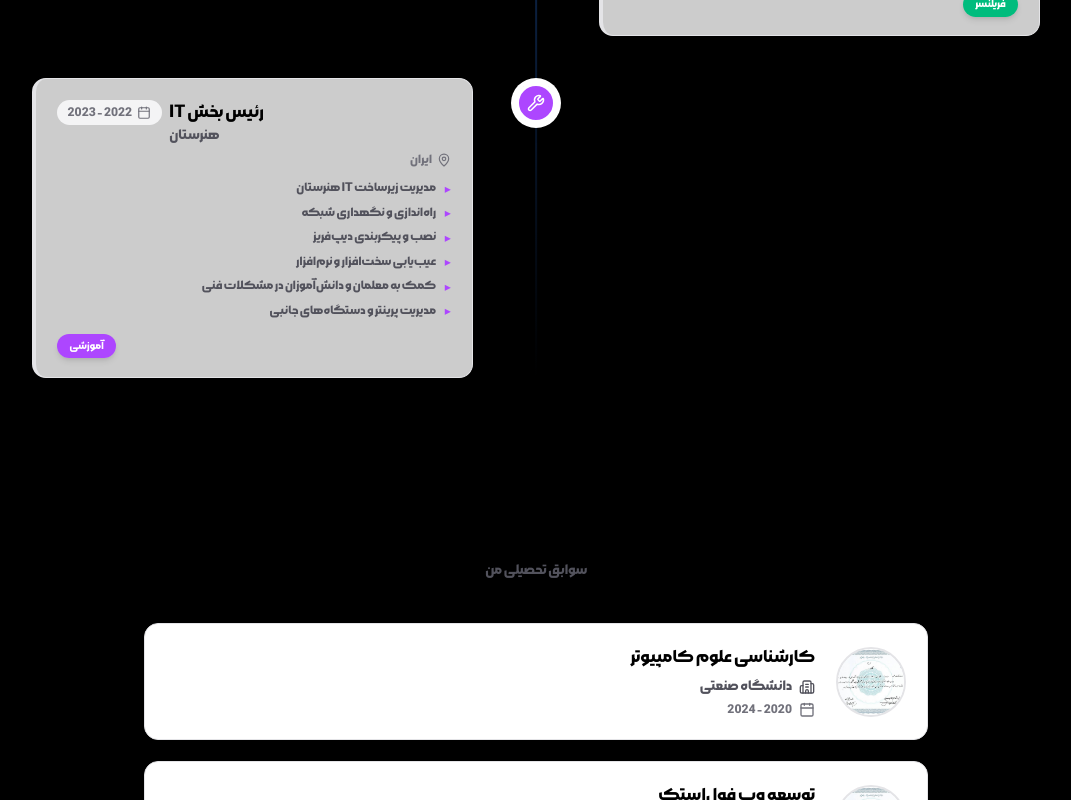
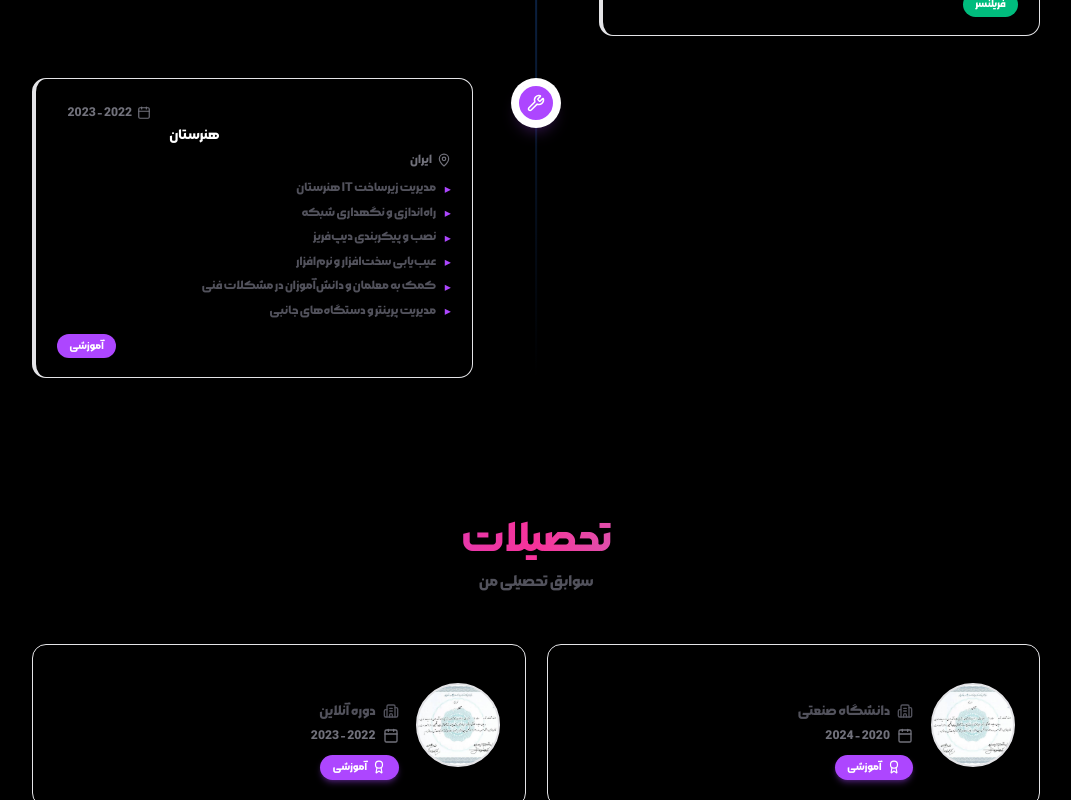
Before and after one commit to Masoud2025/Devfolio, a Next.js app: page / in a window 1280 px wide. Shown: the part 3000-3800 px from the top of the page, without its empty margins (104-1175 px from the left). Built offline with nearby package versions, Linux system fonts and the light colour scheme.

Commit message:
refactor: clean up theme conflicts and apply glassmorphism
- Remove hardcoded colors conflicting with dark/light theme
- Replace solid black backgrounds with glassmorphism (backdrop-blur)
- Delete unused type definition files
- General code refactoring and cleanup

```diff
--- a/app/components/sections/Education.tsx
+++ b/app/components/sections/Education.tsx
@@ -1,9 +1,10 @@
 "use client";
-import { useState } from "react";
+import { useState, useRef } from "react";
 import { useLanguage } from "../../context/LanguageContext";
 import ImageModal from "../../components/ui/ImageModal";
-import { GraduationCap, Calendar, Building2, Maximize2 } from "lucide-react";
-import TempoImage from "@/public/pic/license.jpg"
+import { motion } from "framer-motion";
+import { useInView } from "framer-motion";
+import { GraduationCap, Calendar, Building2, Maximize2, Award } from "lucide-react";
 
 interface EducationItem {
   id: number;
@@ -17,6 +18,8 @@ export default function Education() {
   const { t } = useLanguage();
   const [selectedImage, setSelectedImage] = useState<string | null>(null);
   const [selectedAlt, setSelectedAlt] = useState<string>("");
+  const sectionRef = useRef(null);
+  const isInView = useInView(sectionRef, { once: true, amount: 0.1 });
 
   const educationData: EducationItem[] = [
     {
@@ -45,102 +48,169 @@ export default function Education() {
     setSelectedAlt("");
   };
 
+  const containerVariants = {
+    hidden: { opacity: 0 },
+    visible: {
+      opacity: 1,
+      transition: {
+        staggerChildren: 0.15,
+      },
+    },
+  };
+
+  const itemVariants = {
+    hidden: { opacity: 0, y: 30 },
+    visible: {
+      opacity: 1,
+      y: 0,
+      transition: {
+        type: "spring" as const,
+        stiffness: 100,
+        damping: 15,
+      },
+    },
+  };
+
   return (
     <>
-      <section id="education" className="w-full py-20 px-6 md:px-20">
-        <div className="max-w-4xl mx-auto">
+      <section
+        id="education"
+        ref={sectionRef}
+        className="w-full py-20 px-4 md:px-8 lg:px-20 overflow-hidden"
+      >
+        <div className="max-w-6xl mx-auto">
           {/* Header */}
-          <div className="mb-12 text-center">
-            <h2 className="text-3xl md:text-4xl font-bold text-black dark:text-white transition-colors duration-300">
+          <motion.div
+            initial={{ opacity: 0, y: -20 }}
+            animate={isInView ? { opacity: 1, y: 0 } : {}}
+            transition={{ duration: 0.5 }}
+            className="mb-14 text-center"
+          >
+            <h2 className="text-3xl md:text-5xl font-bold bg-gradient-to-r from-purple-600 via-pink-500 to-blue-500 bg-clip-text text-transparent">
               {t.Education?.title || "Education"}
             </h2>
-            <p className="mt-2 text-zinc-600 dark:text-zinc-400 transition-colors duration-300">
+            <p className="mt-3 text-zinc-600 dark:text-zinc-400 text-base md:text-lg max-w-2xl mx-auto">
               {t.Education?.subtitle || "My educational background"}
             </p>
-          </div>
+          </motion.div>
 
-          {/* Education List */}
-          <div className="space-y-6">
+          {/* Education Cards */}
+          <motion.div
+            variants={containerVariants}
+            initial="hidden"
+            animate={isInView ? "visible" : "hidden"}
+            className="grid grid-cols-1 md:grid-cols-2 gap-6"
+          >
             {educationData.map((item) => (
-              <article
+              <motion.article
                 key={item.id}
+                variants={itemVariants}
                 className="
-                  flex items-center gap-6
-                  p-6
+                  group relative
+                  flex flex-col sm:flex-row items-start sm:items-center gap-5
+                  p-6 md:p-7
                   border border-zinc-200 dark:border-zinc-800
                   rounded-2xl
-                  bg-white dark:bg-zinc-900/50
-                  hover:border-zinc-400 dark:hover:border-zinc-600
+
+                  backdrop-blur-sm
+                  hover:shadow-xl hover:shadow-purple-500/10
+                  hover:scale-[1.02]
                   transition-all duration-300
-                  hover:shadow-lg
-                  group
+                  hover:border-purple-300 dark:hover:border-purple-600
                 "
               >
-                {/* Logo */}
+                {/* Decorative gradient line on hover */}
+                <div className="absolute inset-0 rounded-2xl bg-gradient-to-r from-purple-500/0 via-purple-500/0 to-transparent opacity-0 group-hover:opacity-100 transition-opacity duration-500 pointer-events-none" />
+
+                {/* Left side: Logo or Icon */}
+                <div className="flex-shrink-0">
                   {item.logo ? (
-                  <div className="relative flex-shrink-0">
                     <div
                       className="
-                        w-20 h-20 rounded-full overflow-hidden
+                        relative w-20 h-20 md:w-24 md:h-24
+                        rounded-full overflow-hidden
                         bg-zinc-100 dark:bg-zinc-800
                         border-2 border-zinc-200 dark:border-zinc-700
                         cursor-pointer
-                        group/image
-                        relative
+                        group/logo
+                        shadow-md hover:shadow-lg transition-shadow duration-300
                       "
                       onClick={() => handleImageClick(item.logo!, item.institution)}
                     >
                       <img
                         src={item.logo}
                         alt={item.institution}
-                        className="w-full h-full object-cover transition-transform duration-300 group-hover/image:scale-110"
+                        className="w-full h-full object-cover transition-transform duration-500 group-hover/logo:scale-110"
                         loading="lazy"
                       />
                       {/* Overlay with zoom icon */}
                       <div className="
                         absolute inset-0
-                        bg-black/40
-                        opacity-0 group-hover/image:opacity-100
+                        bg-gradient-to-br from-purple-600/60 to-blue-600/60
+                        opacity-0 group-hover/logo:opacity-100
                         transition-opacity duration-300
                         flex items-center justify-center
                         rounded-full
                       ">
-                        <Maximize2 size={20} className="text-white" />
-                      </div>
+                        <Maximize2 size={20} className="text-white drop-shadow-lg" />
                       </div>
                     </div>
                   ) : (
-                  <div className="flex-shrink-0">
-                    <div className="w-16 h-16 rounded-full bg-zinc-100 dark:bg-zinc-800 flex items-center justify-center border border-zinc-200 dark:border-zinc-700">
-                      <GraduationCap size={24} className="text-zinc-700 dark:text-zinc-300" />
-                    </div>
+                    <div className="
+                      w-20 h-20 md:w-24 md:h-24
+                      rounded-full
+                      bg-gradient-to-br from-purple-100 to-blue-100
+                      dark:from-purple-900/50 dark:to-blue-900/50
+                      flex items-center justify-center
+                      border-2 border-purple-200 dark:border-purple-800
+                      shadow-md
+                    ">
+                      <GraduationCap size={28} className="text-purple-600 dark:text-purple-400" />
                     </div>
                   )}
+                </div>
 
-                {/* Content */}
-                <div className="flex-1">
-                  <h3 className="text-xl font-bold text-black dark:text-white transition-colors duration-300">
+                {/* Right side: Content */}
+                <div className="flex-1 min-w-0">
+                  <div className="flex items-start justify-between gap-2">
+                    <h3 className="text-lg md:text-xl font-bold text-black dark:text-white transition-colors duration-300 group-hover:text-purple-600 dark:group-hover:text-purple-400">
                       {item.title}
                     </h3>
+                  </div>
+
                   <div className="flex items-center gap-2 mt-2 text-zinc-600 dark:text-zinc-400">
-                    <Building2 size={16} />
-                    <span>{item.institution}</span>
+                    <Building2 size={16} className="flex-shrink-0" />
+                    <span className="text-sm md:text-base">{item.institution}</span>
                   </div>
-                  <div className="flex items-center gap-2 mt-1 text-sm text-zinc-500 dark:text-zinc-500">
-                    <Calendar size={16} />
+
+                  <div className="flex items-center gap-2 mt-1.5 text-sm text-zinc-500 dark:text-zinc-500">
+                    <Calendar size={16} className="flex-shrink-0" />
                     <span>{item.year}</span>
+                  </div>
+
+                  {/* Badge: Education */}
+                  <div className="mt-3">
+                    <span className="
+                      inline-flex items-center gap-1.5
+                      text-xs font-semibold px-3.5 py-1.5 rounded-full
+                      bg-purple-500 text-white
+                      shadow-md shadow-purple-500/30
+                    ">
+                      <Award size={14} />
+                      {t.Experience?.education || "Education"}
+                    </span>
                   </div>
                 </div>
 
-                {/* Click hint */}
+                {/* Click hint (visible on hover) */}
                 {item.logo && (
-                  <div className="text-xs text-zinc-400 dark:text-zinc-600 opacity-0 group-hover:opacity-100 transition-opacity duration-300">
+                  <div className="absolute bottom-3 right-4 text-[10px] text-zinc-400 dark:text-zinc-600 opacity-0 group-hover:opacity-100 transition-opacity duration-300">
                     {t.Education?.clickToZoom || "Click to zoom"}
                   </div>
                 )}
-              </article>
+              </motion.article>
             ))}
-          </div>
+          </motion.div>
         </div>
       </section>
 
--- a/app/components/sections/Experince.tsx
+++ b/app/components/sections/Experince.tsx
@@ -181,8 +181,8 @@ export default function Experience() {
                   w-10 h-10 md:w-12 md:h-12 rounded-full
                   ${getTypeBg(item.type)}
                   flex items-center justify-center
-                  text-white
-                  border-4 border-white dark:border-zinc-900
+
+                  border-4
                   shadow-lg shadow-${item.type === 'internship' ? 'blue' : item.type === 'freelance' ? 'emerald' : 'purple'}-500/30
                   ring-4 ring-${item.type === 'internship' ? 'blue' : item.type === 'freelance' ? 'emerald' : 'purple'}-500/20
                 `}>
@@ -202,10 +202,10 @@ export default function Experience() {
                 <div className={`
                   p-5 md:p-6
                   border-l-4 ${getTypeColor(item.type)}
-                  border border-zinc-200 dark:border-zinc-800
+                  border border-zinc-200
                   rounded-2xl
-                  bg-white/80 dark:bg-zinc-900/80
-                  backdrop-blur-sm
+
+
                   hover:shadow-xl hover:shadow-${item.type === 'internship' ? 'blue' : item.type === 'freelance' ? 'emerald' : 'purple'}-500/10
                   hover:scale-[1.02]
                   transition-all duration-300
@@ -218,11 +218,11 @@ export default function Experience() {
                       <h3 className="text-lg md:text-xl font-bold text-black dark:text-white transition-colors duration-300 group-hover:text-purple-600 dark:group-hover:text-purple-400">
                         {item.title}
                       </h3>
-                      <p className="text-zinc-600 dark:text-zinc-400 font-medium text-sm md:text-base">
+                      <p className="font-medium text-sm md:text-base">
                         {item.company}
                       </p>
                     </div>
-                    <div className="flex items-center gap-1.5 text-xs md:text-sm text-zinc-500 dark:text-zinc-500 whitespace-nowrap bg-zinc-100 dark:bg-zinc-800 px-3 py-1 rounded-full">
+                    <div className="flex items-center gap-1.5 text-xs md:text-sm text-zinc-500 dark:text-zinc-500 whitespace-nowrap  px-3 py-1 rounded-full">
                       <Calendar size={14} />
                       <span>{item.date}</span>
                     </div>
```
Also changed, not shown: app/components/ui/Section.tsx (added, +23 -0 lines), app/lib/cn.ts (added, +29 -0 lines), app/lib/hooks/useLockBodyScroll.ts (added, +18 -0 lines), app/lib/hooks/usePrefersReducedMotion.ts (added, +17 -0 lines), app/lib/hooks/useScroll.ts (added, +79 -0 lines), app/features/hero/Hero.tsx (deleted), app/features/hero/hooks/constants.ts (deleted), app/features/hero/hooks/types.ts (deleted). Lines whose indentation alone changed are shown as unchanged.
